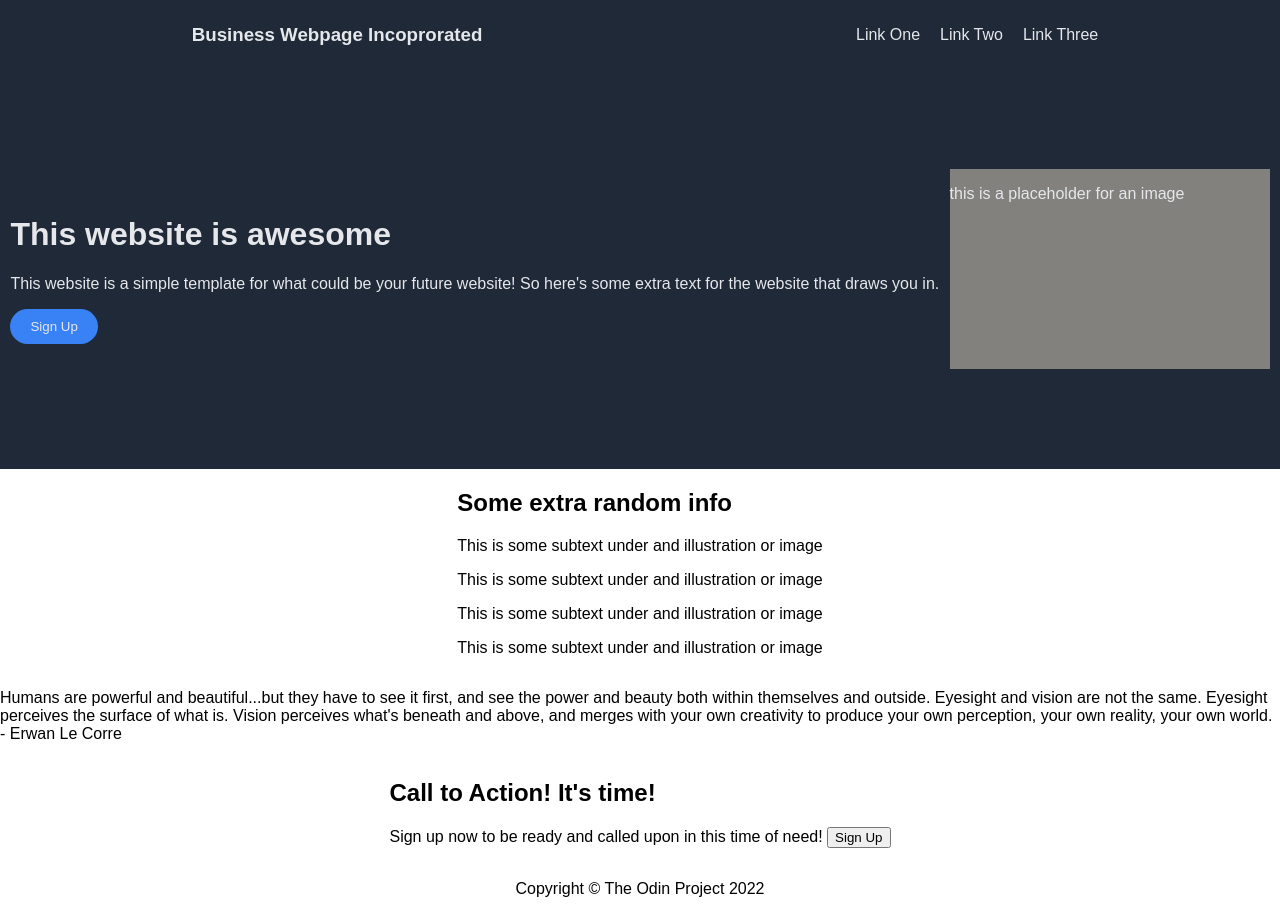
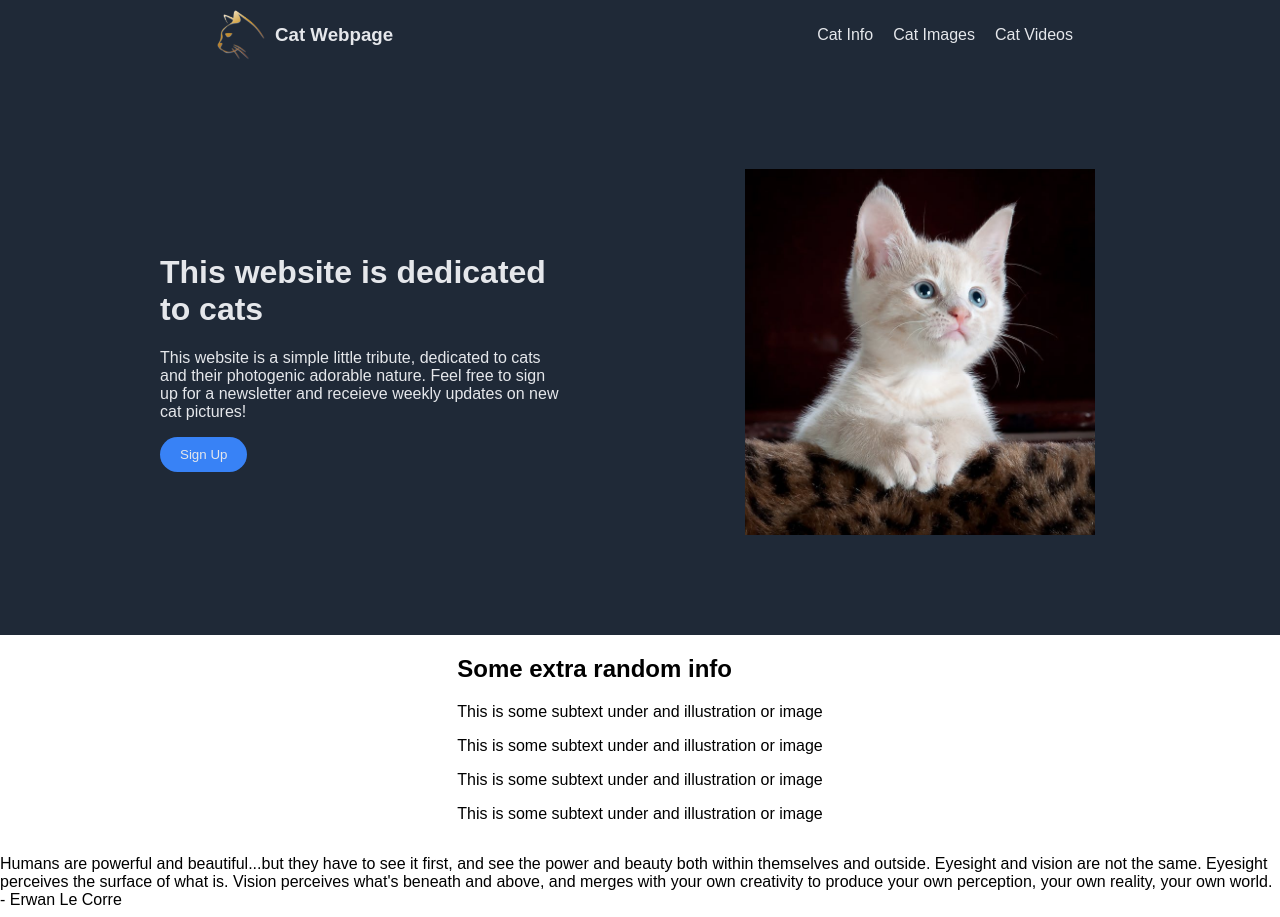
Before and after one commit to Alabaiga/business_template, a plain HTML site: page index.html in a window 1280 px wide. Shown: the top 917 px of the page. Drawn offline with Linux system fonts and the light colour scheme.

Commit message:
Add kitten image, edit html to reflect change in direction of webpage, edit css

```diff
--- a/index.html
+++ b/index.html
@@ -2,34 +2,32 @@
 <html lang="en">
 <head>
     <meta charset="utf-8">
-    <title>Business Webpage</title>
+    <title>Cat Business Webpage</title>
     <link rel="stylesheet" href="style/style.css">
 </head>
 <body>
     <div class="header">
             <div class="header-logo">
-                <h3>Business Webpage Incoprorated</h3>
+                <img src="image/catlogo.png" alt="cat logo" class="cat-logo">
+                <h3>Cat Webpage</h3>
             </div>
             <ul class="header-links">
-                <a href="www.google.com"><li>Link One</li></a>
-                <a href="www.google.com"><li>Link Two</li></a>
-                <a href="www.google.com"><li>Link Three</li></a>
+                <a href="https://www.google.com/search?q=cats&oq=cats&aqs=chrome.0.0i67i355i433j46i67i433j69i59j0i67j0i67i433i457j0i402j0i67l3j46i67i131i433.526j0j15&sourceid=chrome&ie=UTF-8"><li>Cat Info</li></a>
+                <a href="https://www.google.com/search?q=cats&sxsrf=ALiCzsa6JubkK7HJwtFxyWfUZM1lz7voVQ:1654716018372&source=lnms&tbm=isch&sa=X&ved=2ahUKEwiUrurDyZ74AhWuLTQIHeiTDsIQ_AUoAXoECAIQAw&biw=1848&bih=948&dpr=1"><li>Cat Images</li></a>
+                <a href="https://www.google.com/search?q=cats&source=lmns&tbm=vid&bih=948&biw=1848&hl=en&sa=X&ved=2ahUKEwjLkM3MyZ74AhVsGTQIHf_mBygQ_AUoAnoECAEQAg"><li>Cat Videos</li></a>
             </ul>
     </div>
     <div class="hero-content-container">
         <div class="hero-content">
             <p>
-                <h1>This website is awesome</h1>
+                <h1>This website is dedicated to cats</h1>
             </p>
             <p>
-                This website is a simple template for what could be your future website! So here's some extra text for the website that draws you in.
+                This website is a simple little tribute, dedicated to cats and their photogenic adorable nature. Feel free to sign up for a newsletter and receieve weekly updates on new cat pictures!
             </p>
             <button class="hero-sign-up">Sign Up</button>
         </div>
-            <div class="image-container">
-                <p class="image-text">this is a placeholder for an image</p>
-            </div>
-
+        <img src="image/thinking-kitten.png" alt="thinking kitten" class="kitten-image">
     </div>
     <div class="sub-content-container">
         <h2>Some extra random info</h2>
--- a/style/style.css
+++ b/style/style.css
@@ -14,6 +14,11 @@ body {
 }
 .header {
     justify-content: space-around;
+}
+img.cat-logo {
+    height: 50px;
+    width: auto;
+    padding-right: 10px;
 }
 .header-links{
     display: flex;
@@ -44,7 +49,6 @@ a:hover {
     height: 200px;
 }
 .hero-content-container {
-    display: flex;
     justify-content: space-evenly;
     align-items: center;
     padding-top: 100px;
@@ -58,3 +62,12 @@ a:hover {
     padding: 10px 20px;
     border: none;
 }
+img.kitten-image {
+    width: 350px;
+    height: auto;
+    padding: 0 25px;
+}
+.hero-content {
+    width: 400px;
+    align-items: center;
+}
```
Also changed, not shown: image/thinking-kitten.png (added).
